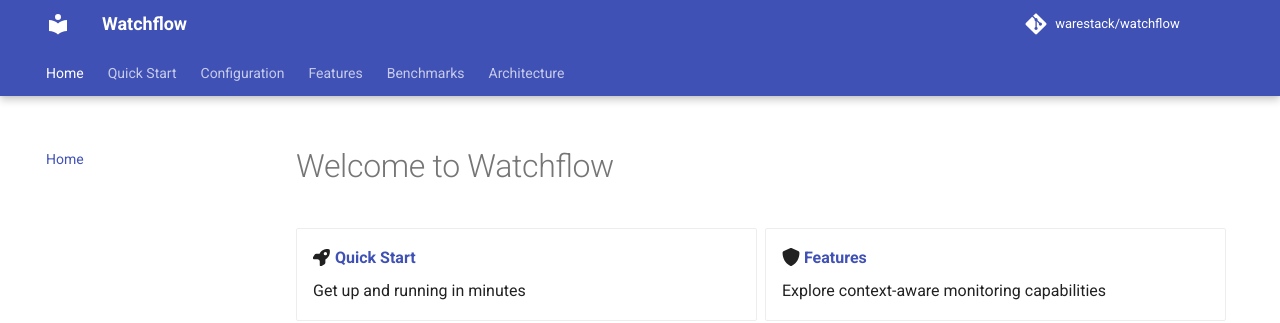
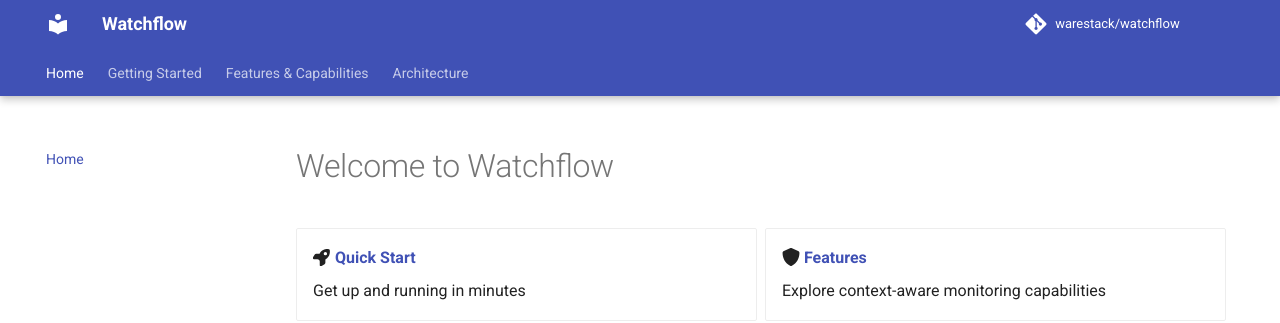
Before and after one commit to warestack/watchflow, an MkDocs documentation site: the page built from docs/index.md, in a window 1280 px wide. Shown: the top 323 px of the page. Built offline with MkDocs 1.6.1 and Material for MkDocs 9.7.7, drawn with Linux system fonts in a browser that asks for light colours; comment, search, counter and statistics services are not loaded; the version menu is left out.

Commit message:
fix: resolve MkDocs configuration
- Exclude mkdocs.yml from pre-commit YAML validation to handle Python tags
- Fix GitHub Actions workflow to install docs dependencies with --extra docs

Signed-off-by: Dimitris Kargatzis <dkargatzis@gmail.com>

```diff
--- a/.pre-commit-config.yaml
+++ b/.pre-commit-config.yaml
@@ -13,7 +13,7 @@ repos:
       - id: end-of-file-fixer
         # Ensures files end with a newline
       - id: check-yaml
-        exclude: '^helm-chart/templates.*\.yaml$'
+        exclude: '^helm-chart/templates.*\.yaml$|^mkdocs\.yml$'
         # Checks YAML files for syntax errors
       - id: check-json
         # Checks JSON files for syntax errors
--- a/mkdocs.yml
+++ b/mkdocs.yml
@@ -59,11 +59,14 @@ theme:
 # Navigation structure
 nav:
   - Home: index.md
-  - Quick Start: getting-started/quick-start.md
-  - Configuration: getting-started/configuration.md
-  - Features: features.md
-  - Benchmarks: benchmarks.md
-  - Architecture: concepts/overview.md
+  - Getting Started:
+    - Quick Start: getting-started/quick-start.md
+    - Configuration: getting-started/configuration.md
+  - Features & Capabilities:
+    - Features: features.md
+    - Comparative Analysis: benchmarks.md
+  - Architecture:
+    - Overview: concepts/overview.md
 
 # Plugins
 plugins:
@@ -131,4 +134,4 @@ extra:
       link: https://github.com/warestack/watchflow
   analytics:
     provider: google
-    property: !ENV GOOGLE_ANALYTICS_KEY
+    property: ${GOOGLE_ANALYTICS_KEY}
```
Also changed, not shown: docs/README.md (line endings or trailing spaces), docs/getting-started/configuration.md (line endings or trailing spaces), docs/index.md (line endings or trailing spaces), docs/stylesheets/extra.css (line endings or trailing spaces), 1 other file.
